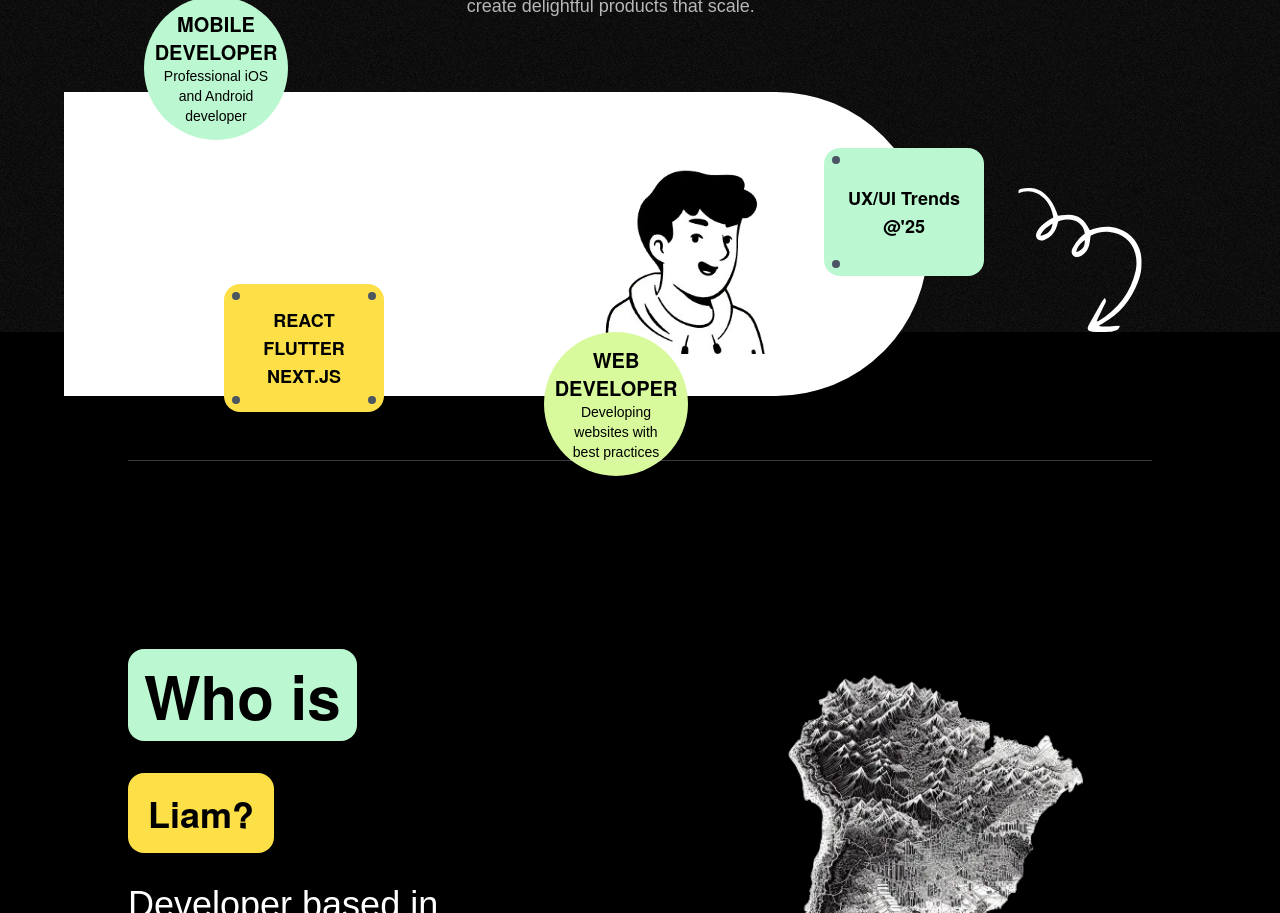
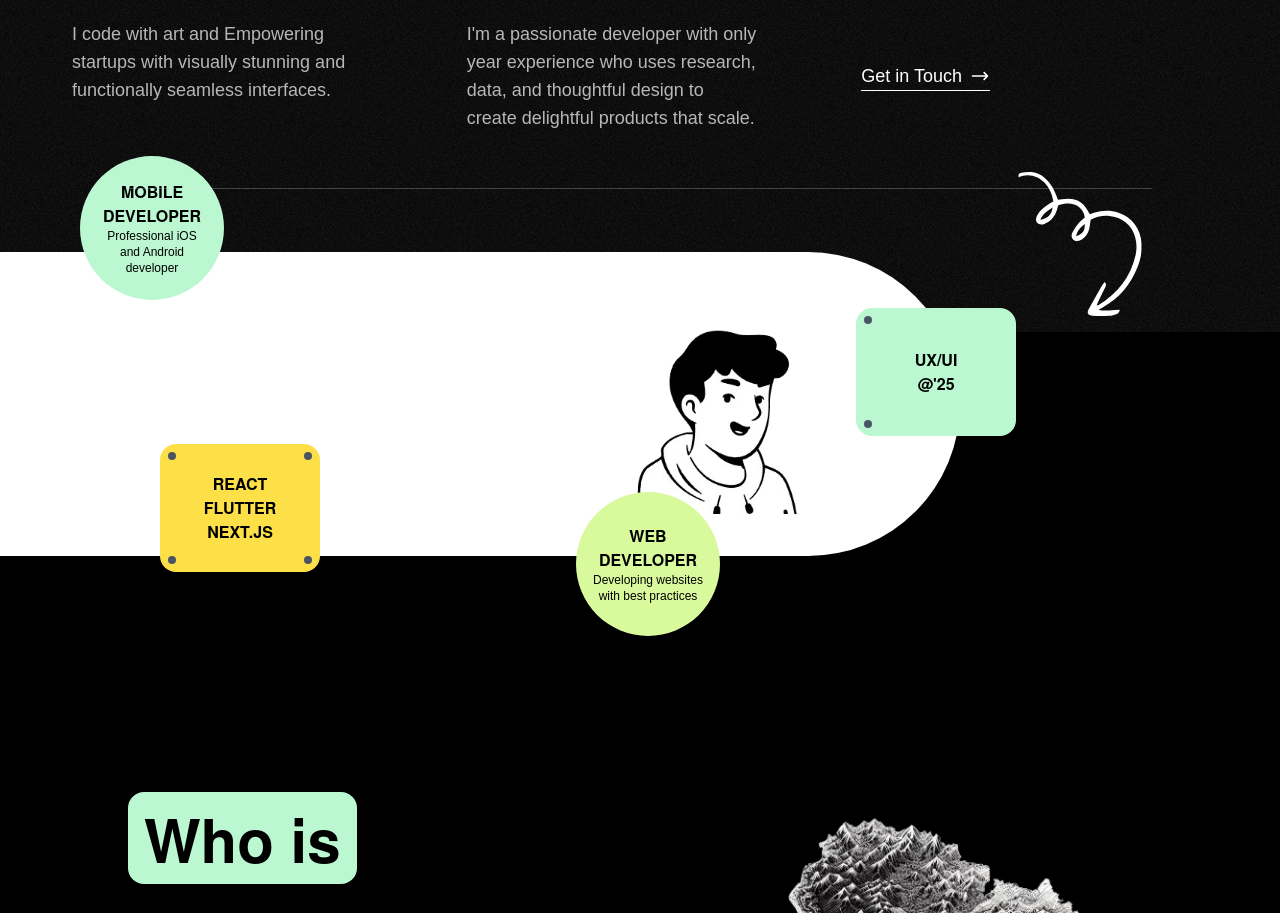
Before and after one commit to LiamMarega/astro-portolio, an Astro site: page / in a window 1280 px wide. Shown: the part 468-1381 px from the top of the page. Built offline with nearby package versions, Linux system fonts and the light colour scheme; Astro itself is replaced by a stand-in of ours; a web font is replaced by a local one.

Commit message:
refactor: Adjust layout and styling in various components for improved responsiveness and visual consistency

```diff
--- a/src/components/About/About.astro
+++ b/src/components/About/About.astro
@@ -5,7 +5,7 @@ import AboutMe3 from "../About/parts/AboutMe3.astro";
 import Container from "../ui/Container.astro";
 ---
 
-<section id="about" class="w-full relative overflow-hidden">
+<section id="about" class="w-full relative overflow-hidden mt-40">
   <div class="h-screen flex flex-col md:flex-row md:w-[300%] pt-14">
     <div
       class="section w-full md:w-1/3 flex items-center justify-center p-4 md:p-8 lg:p-12"
--- a/src/components/gallery/parts/GalleryScripts.astro
+++ b/src/components/gallery/parts/GalleryScripts.astro
@@ -27,9 +27,9 @@
       if (title) {
         // Configuramos el estado inicial del título
         gsap.set(title, {
-          visibility: "hidden",
+          visibility: "visible",
           opacity: 0,
-          scale: 0.5,
+          scale: 0,
           filter: "blur(20px)",
           textShadow: "0 0 0 rgba(255,255,255,0)",
         });
--- a/src/components/ui/InfoBox.astro
+++ b/src/components/ui/InfoBox.astro
@@ -3,14 +3,15 @@
 ---
 
 <div
-  class="w-full max-w-[90%] md:max-w-[85%] lg:max-w-[80%] xl:max-w-[75%] relative mt-8 sm:mt-12 md:mt-16"
+  id="info-box"
+  class="absolute max-w-[90%] md:max-w-[85%] lg:max-w-[80%] xl:max-w-[75%] left-0 w-full h-full mt-8 sm:mt-12 md:mt-16"
 >
   <div
     class="relative flex items-center px-4 md:px-8 py-6 md:py-8 bg-white rounded-r-full animate-slide-in"
   >
     <!-- Avatar image -->
     <img
-      class="w-24 h-24 sm:w-32 sm:h-32 md:h-48 md:w-48 lg:h-60 lg:w-60 ml-auto mr-4 sm:mr-8 md:mr-16 lg:mr-20 object-contain hover:scale-105 transition-transform duration-300 animate-slide-in-with-container"
+      class="w-full h-24 sm:w-32 sm:h-32 md:h-48 md:w-48 lg:h-60 lg:w-60 ml-auto mr-4 sm:mr-8 md:mr-16 lg:mr-20 object-contain hover:scale-105 transition-transform duration-300 animate-slide-in-with-container"
       alt="LiamMarega-avatar"
       src="/images/avatar-withoutbg.png"
     />
@@ -21,11 +22,11 @@
       bg-green-200 delay-1 flex-center"
     >
       <h3
-        class="text-black text-sm sm:text-base md:text-lg lg:text-xl font-bold"
+        class="text-black text-xs sm:text-sm md:text-xs lg:text-base font-bold"
       >
         MOBILE DEVELOPER
       </h3>
-      <span class="hidden sm:block text-black text-xs md:text-sm">
+      <span class="hidden sm:block text-black text-[10px] md:text-xs">
         Professional iOS and Android developer
       </span>
     </div>
@@ -36,11 +37,11 @@
       bg-lime-200 delay-2 flex-center"
     >
       <h3
-        class="text-black text-sm sm:text-base md:text-lg lg:text-xl font-bold"
+        class="text-black text-xs sm:text-sm md:text-xs lg:text-base font-bold"
       >
         WEB DEVELOPER
       </h3>
-      <span class="hidden sm:block text-black text-xs md:text-sm">
+      <span class="hidden sm:block text-black text-[10px] md:text-xs">
         Developing websites with best practices
       </span>
     </div>
@@ -54,13 +55,19 @@
       <div class="corner-dot right-2 top-2"></div>
       <div class="corner-dot left-2 bottom-2"></div>
       <div class="corner-dot right-2 bottom-2"></div>
-      <h3 class="text-black font-bold text-sm sm:text-base md:text-lg">
+      <h3
+        class="text-black font-bold text-xs sm:text-sm md:text-xs lg:text-base"
+      >
         REACT
       </h3>
-      <h3 class="text-black font-bold text-sm sm:text-base md:text-lg">
+      <h3
+        class="text-black font-bold text-xs sm:text-sm md:text-xs lg:text-base"
+      >
         FLUTTER
       </h3>
-      <h3 class="text-black font-bold text-sm sm:text-base md:text-lg">
+      <h3
+        class="text-black font-bold text-xs sm:text-sm md:text-xs lg:text-base"
+      >
         NEXT.JS
       </h3>
     </div>
@@ -72,10 +79,16 @@
     >
       <div class="corner-dot left-2 top-2"></div>
       <div class="corner-dot left-2 bottom-2"></div>
-      <h3 class="text-black font-bold text-sm sm:text-base md:text-lg">
-        UX/UI Trends
+      <h3
+        class="text-black font-bold text-xs sm:text-sm md:text-xs lg:text-base"
+      >
+        UX/UI
       </h3>
-      <h4 class="text-black font-bold text-sm sm:text-base md:text-lg">@'25</h4>
+      <h3
+        class="text-black font-bold text-xs sm:text-sm md:text-xs lg:text-base"
+      >
+        @'25
+      </h3>
     </div>
   </div>
 </div>
--- a/src/components/ui/Navbar.astro
+++ b/src/components/ui/Navbar.astro
@@ -2,7 +2,7 @@
 
 ---
 
-<header class="fixed top-0 w-full z-50 backdrop-blur-sm">
+<header class="top-0 w-full z-50 backdrop-blur-sm">
   <nav
     class="text-xl font-light px-4 sm:px-8 md:px-12 py-4 md:py-8 flex items-center justify-between"
   >
--- a/src/pages/index.astro
+++ b/src/pages/index.astro
@@ -73,15 +73,17 @@ import Gallery from "../components/gallery/index.astro";
         class="w-16 h-16 sm:w-20 sm:h-20 md:w-24 md:h-24 lg:w-36 lg:h-36 absolute bottom-16 md:bottom-24 lg:bottom-32 right-4 sm:right-8 md:right-16 lg:right-32 animate-draw"
       />
     </Container>
+
+    <hr class="mx-auto max-w-[80%] opacity-25" />
   </main>
 
+  <About />
   <hr class="mx-auto max-w-[80%] opacity-25" />
-
-  <About />
   <Works />
-  <div class="gallery-section-container">
+  <hr class="mx-auto max-w-[80%] opacity-25" />
+  <!-- <div class="gallery-section-container">
     <Gallery />
-  </div>
+  </div> -->
   <Contact />
 </Layout>
 
```
